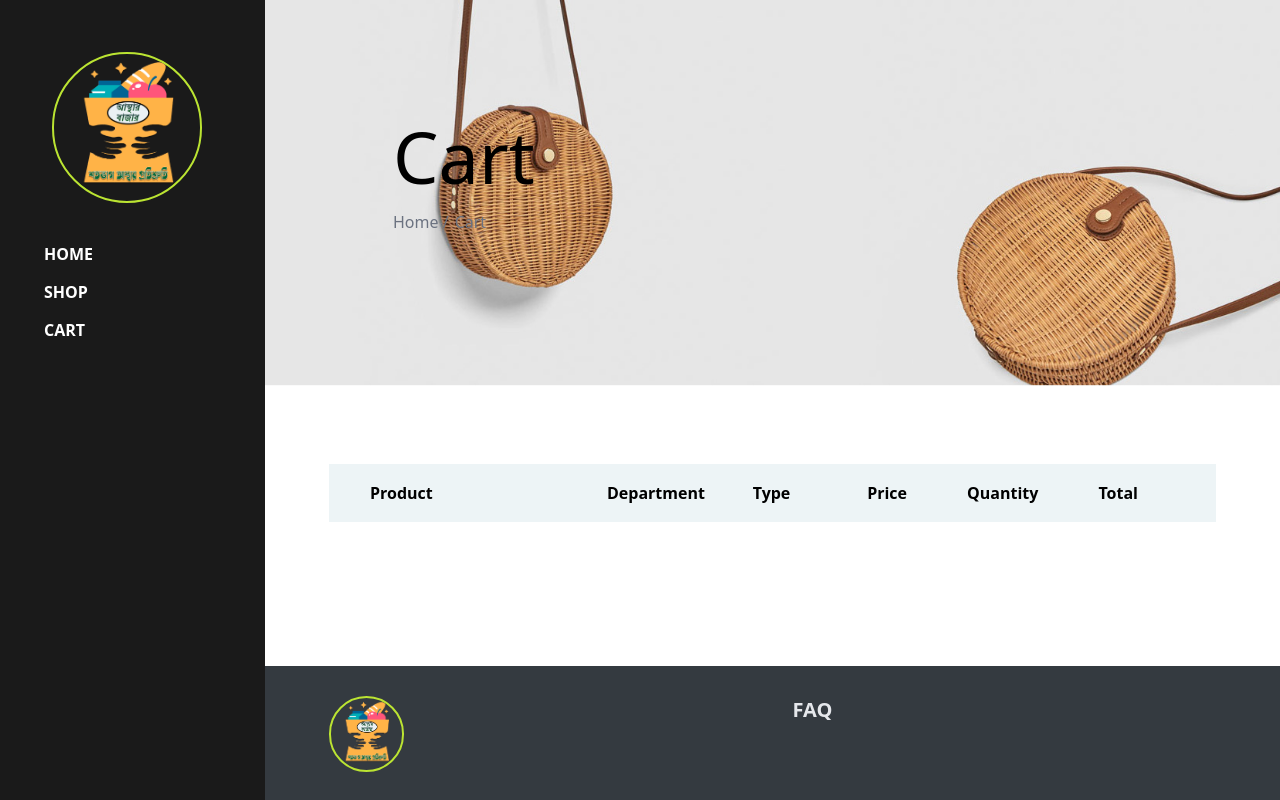
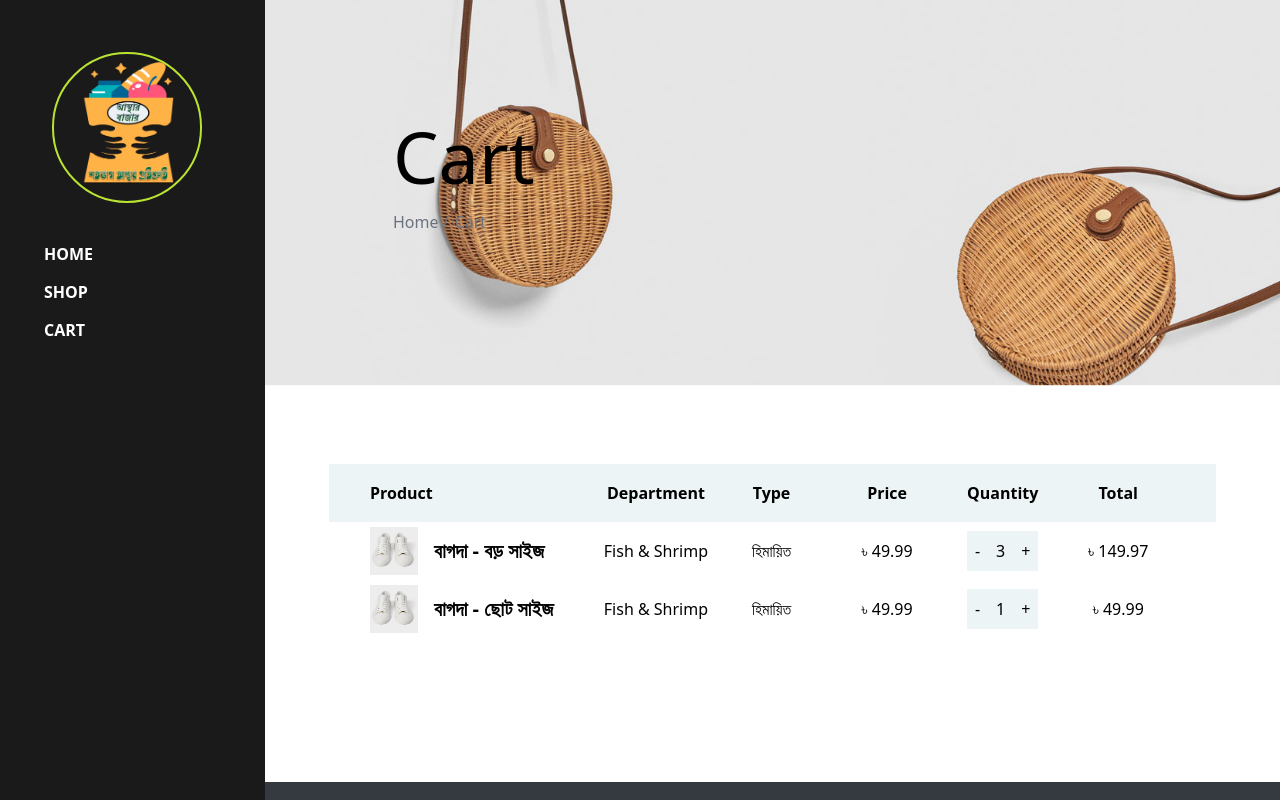
Before and after one commit to Mohammad1745/asthar-bazar-customer, a Nuxt app: page /cart in a window 1280 px wide. Shown: the top 800 px of the page. Built offline with nearby package versions, Linux system fonts and the light colour scheme.

Commit message:
[Add] cart table body

```diff
--- a/components/NuxtLogo.vue
+++ /dev/null
@@ -1,11 +0,0 @@
-<template>
-  <svg class="nuxt-logo" viewBox="0 0 45 30" fill="none" xmlns="http://www.w3.org/2000/svg">
-    <path d="M24.7203 29.704H41.1008C41.6211 29.7041 42.1322 29.5669 42.5828 29.3061C43.0334 29.0454 43.4075 28.6704 43.6675 28.2188C43.9275 27.7672 44.0643 27.2549 44.0641 26.7335C44.0639 26.2121 43.9266 25.6999 43.6662 25.2485L32.6655 6.15312C32.4055 5.70162 32.0315 5.32667 31.581 5.06598C31.1305 4.8053 30.6195 4.66805 30.0994 4.66805C29.5792 4.66805 29.0682 4.8053 28.6177 5.06598C28.1672 5.32667 27.7932 5.70162 27.5332 6.15312L24.7203 11.039L19.2208 1.48485C18.9606 1.03338 18.5864 0.658493 18.1358 0.397853C17.6852 0.137213 17.1741 0 16.6538 0C16.1336 0 15.6225 0.137213 15.1719 0.397853C14.7213 0.658493 14.3471 1.03338 14.0868 1.48485L0.397874 25.2485C0.137452 25.6999 0.000226653 26.2121 2.8053e-07 26.7335C-0.000226092 27.2549 0.136554 27.7672 0.396584 28.2188C0.656614 28.6704 1.03072 29.0454 1.48129 29.3061C1.93185 29.5669 2.44298 29.7041 2.96326 29.704H13.2456C17.3195 29.704 20.3239 27.9106 22.3912 24.4118L27.4102 15.7008L30.0986 11.039L38.1667 25.0422H27.4102L24.7203 29.704ZM13.0779 25.0374L5.9022 25.0358L16.6586 6.36589L22.0257 15.7008L18.4322 21.9401C17.0593 24.2103 15.4996 25.0374 13.0779 25.0374Z" fill="#00DC82" />
-  </svg>
-</template>
-
-<style>
-.nuxt-logo {
-  height: 180px;
-}
-</style>
--- a/components/user/cart/ProductTable.vue
+++ b/components/user/cart/ProductTable.vue
@@ -2,17 +2,20 @@
   <div :class="className" class="product-table-wrapper">
     <table class="product-table">
       <TableHeader />
+      <TableBody />
+
     </table>
   </div>
 </template>
 
 <script>
 import TableHeader from "./product_table/TableHeader";
+import TableBody from "./product_table/TableBody";
 
 export default {
   name: "ProductTable",
   props: ['className'],
-  components: {TableHeader},
+  components: {TableHeader, TableBody},
   data(){
     return {
     }
--- /dev/null
+++ b/components/user/cart/product_table/TableBody.vue
@@ -0,0 +1,46 @@
+<template>
+  <tbody class="mt-3">
+    <TableDataRow
+      v-for="product in products"
+      :key="product.id"
+      :product="product"
+      @quantity-increment="increaseQuantity(product.id)"
+      @quantity-decrement="decreaseQuantity(product.id)"
+    />
+  </tbody>
+</template>
+
+<script>
+import TableDataRow from "./table_body/TableDataRow";
+
+export default {
+  name: "TableDataRows",
+  props: ['className'],
+  components: {TableDataRow},
+  data(){
+    return {
+      products: [
+        {id: 0, name: 'বাগদা', variation: 'বড় সাইজ', type: 'হিমায়িত', department: 'Fish & Shrimp', image: '~assets/images/product_9.jpg', price: 49.99, quantity: 3, totalPrice: 149.97},
+        {id: 1, name: 'বাগদা', variation: 'ছোট সাইজ', type: 'হিমায়িত', department: 'Fish & Shrimp', image: '~assets/images/product_9.jpg', price: 49.99, quantity: 1, totalPrice: 49.99},
+      ]
+    }
+  },
+  methods: {
+    increaseQuantity(id){
+      this.products.filter(product => product.id === id).forEach(product => {
+        product.quantity++
+        product.totalPrice = (product.price * product.quantity).toFixed(2)
+      })
+    },
+    decreaseQuantity(id){
+      this.products.filter(product => product.id === id).forEach(product => {
+        product.quantity--
+        product.totalPrice = (product.price * product.quantity).toFixed(2)
+      })
+    }
+  }
+}
+</script>
+
+<style scoped>
+</style>
--- /dev/null
+++ b/components/user/cart/product_table/table_body/TableDataRow.vue
@@ -0,0 +1,55 @@
+<template>
+  <tr>
+    <td class="td td-name"><img src="~assets/images/product_9.jpg" class="w-12 h-12 mr-4" alt=""> {{ product.name }} - {{ product.variation }}</td>
+    <td class="td">{{ product.department }}</td>
+    <td class="td">{{ product.type }}</td>
+    <td class="td">৳ {{ product.price }}</td>
+    <td class="td td-quantity">
+      <button @click="decreaseQuantity">-</button>
+      <span>{{ product.quantity }}</span>
+      <button @click="increaseQuantity">+</button>
+    </td>
+    <td class="td">৳ {{ product.totalPrice }}</td>
+  </tr>
+</template>
+
+<script>
+export default {
+  name: "TableDataRow",
+  props: ['product'],
+  methods: {
+    increaseQuantity(){
+      this.$emit('quantity-increment')
+    },
+    decreaseQuantity(){
+      this.$emit('quantity-decrement')
+    }
+  }
+}
+</script>
+
+<style scoped>
+tr {
+  display: flex;
+  justify-content: space-between;
+  padding: 0.25rem 2.5rem;
+}
+.td {
+  flex-basis: 0;
+  flex-grow: 1;
+  display: flex;
+  justify-content: center;
+  align-items: center;
+}
+.td-name {
+  flex-grow: 2;
+  justify-content: flex-start;
+  font-size: 1.25rem;
+  font-weight: bold;
+}
+.td-quantity button,
+.td-quantity span {
+  background: #edf4f6;
+  padding: 0.5rem;
+}
+</style>
```
